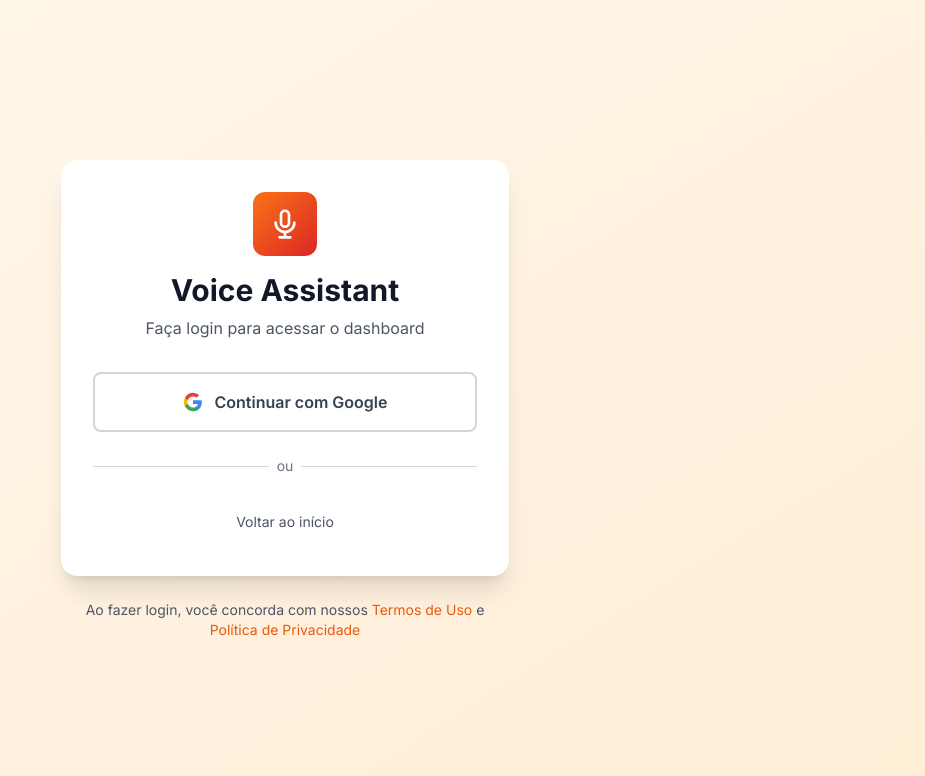
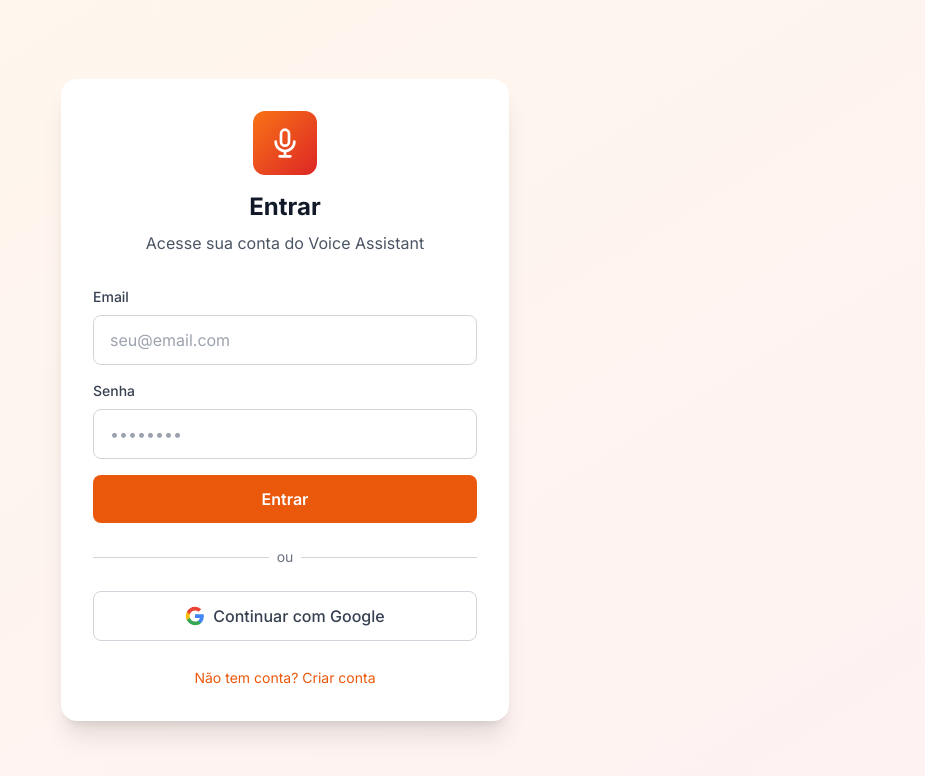
Before and after one commit to BigCorps/minhAi, a Next.js app: page /login in a window 1280 px wide. Shown: the top 776 px of the page, without its empty margins (355-1280 px from the left). Built offline with nearby package versions, Linux system fonts and the light colour scheme; no server answers.

Commit message:
Refactor login page to support signup mode

```diff
--- a/app/login/page.tsx
+++ b/app/login/page.tsx
@@ -3,57 +3,95 @@
 import { useState } from 'react';
 import { createClient } from '@/lib/supabase-browser';
 import { useRouter } from 'next/navigation';
+import Link from 'next/link';
 
 export default function LoginPage() {
+  const [loading, setLoading] = useState(false);
+  const [mode, setMode] = useState<'login' | 'signup'>('login');
+  const [error, setError] = useState<string | null>(null);
   const router = useRouter();
-  const [loading, setLoading] = useState(false);
-  const [error, setError] = useState<string | null>(null);
   const supabase = createClient();
 
+  async function handleEmailAuth(e: React.FormEvent<HTMLFormElement>) {
+    e.preventDefault();
+    setLoading(true);
+    setError(null);
+
+    const formData = new FormData(e.currentTarget);
+    const email = formData.get('email') as string;
+    const password = formData.get('password') as string;
+    const name = formData.get('name') as string;
+
+    try {
+      if (mode === 'signup') {
+        const { data, error } = await supabase.auth.signUp({
+          email,
+          password,
+          options: {
+            data: { name },
+            emailRedirectTo: `${process.env.NEXT_PUBLIC_APP_URL}/auth/callback`,
+          },
+        });
+
+        if (error) throw error;
+
+        alert('Verifique seu email para confirmar o cadastro!');
+        setMode('login');
+      } else {
+        const { error } = await supabase.auth.signInWithPassword({
+          email,
+          password,
+        });
+
+        if (error) throw error;
+
+        router.push('/dashboard');
+        router.refresh();
+      }
+    } catch (error: any) {
+      setError(error.message);
+    } finally {
+      setLoading(false);
+    }
+  }
+
   async function handleGoogleLogin() {
+    setLoading(true);
+    setError(null);
+
     try {
-      setLoading(true);
-      setError(null);
-
-      const baseUrl = process.env.NEXT_PUBLIC_APP_URL || window.location.origin;
-
-      const { data, error } = await supabase.auth.signInWithOAuth({
+      const { error } = await supabase.auth.signInWithOAuth({
         provider: 'google',
         options: {
-          redirectTo: `${baseUrl}/auth/callback`,
-          queryParams: {
-            access_type: 'offline',
-            prompt: 'consent',
-          },
+          redirectTo: `${process.env.NEXT_PUBLIC_APP_URL}/auth/callback`,
         },
       });
 
       if (error) throw error;
-
     } catch (error: any) {
-      console.error('Error:', error);
       setError(error.message);
       setLoading(false);
     }
   }
 
   return (
-    <div className="min-h-screen bg-gradient-to-br from-orange-50 to-orange-100 flex items-center justify-center px-4">
+    <div className="min-h-screen bg-gradient-to-br from-orange-50 to-red-50 flex items-center justify-center px-4">
       <div className="max-w-md w-full">
         <div className="bg-white rounded-2xl shadow-xl p-8">
+          {/* Logo/Header */}
           <div className="text-center mb-8">
-            <div className="w-16 h-16 bg-gradient-to-br from-orange-500 to-red-600 rounded-xl mx-auto mb-4 flex items-center justify-center">
+            <div className="w-16 h-16 bg-gradient-to-br from-orange-500 to-red-600 rounded-xl flex items-center justify-center mx-auto mb-4">
               <svg className="w-8 h-8 text-white" fill="none" stroke="currentColor" viewBox="0 0 24 24">
                 <path strokeLinecap="round" strokeLinejoin="round" strokeWidth={2} d="M19 11a7 7 0 01-7 7m0 0a7 7 0 01-7-7m7 7v4m0 0H8m4 0h4m-4-8a3 3 0 01-3-3V5a3 3 0 116 0v6a3 3 0 01-3 3z" />
               </svg>
             </div>
-
-            <h1 className="text-3xl font-bold text-gray-900 mb-2">
-              Voice Assistant
+            <h1 className="text-2xl font-bold text-gray-900 mb-2">
+              {mode === 'login' ? 'Entrar' : 'Criar Conta'}
             </h1>
-
             <p className="text-gray-600">
-              Faça login para acessar o dashboard
+              {mode === 'login'
+                ? 'Acesse sua conta do Voice Assistant'
+                : 'Crie sua conta para começar'}
             </p>
           </div>
 
@@ -63,70 +101,104 @@ export default function LoginPage() {
             </div>
           )}
 
-          <button
-            onClick={handleGoogleLogin}
-            disabled={loading}
-            className="w-full flex items-center justify-center space-x-3 px-6 py-4 bg-white border-2 border-gray-300 rounded-lg hover:bg-gray-50 transition disabled:opacity-50 disabled:cursor-not-allowed"
-          >
-            {loading ? (
-              <div className="w-5 h-5 border-2 border-gray-600 border-t-transparent rounded-full animate-spin"></div>
-            ) : (
-              <>
-                <svg className="w-5 h-5" viewBox="0 0 24 24">
-                  <path
-                    fill="#4285F4"
-                    d="M22.56 12.25c0-.78-.07-1.53-.2-2.25H12v4.26h5.92c-.26 1.37-1.04 2.53-2.21 3.31v2.77h3.57c2.08-1.92 3.28-4.74 3.28-8.09z"
-                  />
-                  <path
-                    fill="#34A853"
-                    d="M12 23c2.97 0 5.46-.98 7.28-2.66l-3.57-2.77c-.98.66-2.23 1.06-3.71 1.06-2.86 0-5.29-1.93-6.16-4.53H2.18v2.84C3.99 20.53 7.7 23 12 23z"
-                  />
-                  <path
-                    fill="#FBBC05"
-                    d="M5.84 14.09c-.22-.66-.35-1.36-.35-2.09s.13-1.43.35-2.09V7.07H2.18C1.43 8.55 1 10.22 1 12s.43 3.45 1.18 4.93l2.85-2.22.81-.62z"
-                  />
-                  <path
-                    fill="#EA4335"
-                    d="M12 5.38c1.62 0 3.06.56 4.21 1.64l3.15-3.15C17.45 2.09 14.97 1 12 1 7.7 1 3.99 3.47 2.18 7.07l3.66 2.84c.87-2.6 3.3-4.53 6.16-4.53z"
-                  />
-                </svg>
-                <span className="font-semibold text-gray-700">
-                  Continuar com Google
-                </span>
-              </>
+          {/* Email/Password Form */}
+          <form onSubmit={handleEmailAuth} className="space-y-4">
+            {mode === 'signup' && (
+              <div>
+                <label htmlFor="name" className="block text-sm font-medium text-gray-700 mb-2">
+                  Nome Completo
+                </label>
+                <input
+                  type="text"
+                  id="name"
+                  name="name"
+                  required={mode === 'signup'}
+                  placeholder="Seu nome"
+                  className="w-full px-4 py-3 border border-gray-300 rounded-lg focus:ring-2 focus:ring-orange-500 focus:border-transparent"
+                />
+              </div>
             )}
-          </button>
 
+            <div>
+              <label htmlFor="email" className="block text-sm font-medium text-gray-700 mb-2">
+                Email
+              </label>
+              <input
+                type="email"
+                id="email"
+                name="email"
+                required
+                placeholder="seu@email.com"
+                className="w-full px-4 py-3 border border-gray-300 rounded-lg focus:ring-2 focus:ring-orange-500 focus:border-transparent"
+              />
+            </div>
+
+            <div>
+              <label htmlFor="password" className="block text-sm font-medium text-gray-700 mb-2">
+                Senha
+              </label>
+              <input
+                type="password"
+                id="password"
+                name="password"
+                required
+                placeholder="••••••••"
+                minLength={6}
+                className="w-full px-4 py-3 border border-gray-300 rounded-lg focus:ring-2 focus:ring-orange-500 focus:border-transparent"
+              />
+              {mode === 'signup' && (
+                <p className="mt-1 text-xs text-gray-500">Mínimo 6 caracteres</p>
+              )}
+            </div>
+
+            <button
+              type="submit"
+              disabled={loading}
+              className="w-full px-6 py-3 bg-orange-600 text-white rounded-lg hover:bg-orange-700 transition disabled:opacity-50 disabled:cursor-not-allowed font-semibold"
+            >
+              {loading ? 'Aguarde...' : mode === 'login' ? 'Entrar' : 'Criar Conta'}
+            </button>
+          </form>
+
+          {/* Divider */}
           <div className="relative my-6">
             <div className="absolute inset-0 flex items-center">
               <div className="w-full border-t border-gray-300"></div>
             </div>
             <div className="relative flex justify-center text-sm">
-              <span className="px-2 bg-white text-gray-500">
-                ou
-              </span>
+              <span className="px-2 bg-white text-gray-500">ou</span>
             </div>
           </div>
 
+          {/* Google Login */}
           <button
-            onClick={() => router.push('/')}
-            className="w-full px-6 py-3 text-gray-600 hover:text-gray-900 transition text-sm"
+            onClick={handleGoogleLogin}
+            disabled={loading}
+            className="w-full px-6 py-3 border border-gray-300 rounded-lg hover:bg-gray-50 transition disabled:opacity-50 disabled:cursor-not-allowed flex items-center justify-center space-x-2"
           >
-            Voltar ao início
+            <svg className="w-5 h-5" viewBox="0 0 24 24">
+              <path fill="#4285F4" d="M22.56 12.25c0-.78-.07-1.53-.2-2.25H12v4.26h5.92c-.26 1.37-1.04 2.53-2.21 3.31v2.77h3.57c2.08-1.92 3.28-4.74 3.28-8.09z"/>
+              <path fill="#34A853" d="M12 23c2.97 0 5.46-.98 7.28-2.66l-3.57-2.77c-.98.66-2.23 1.06-3.71 1.06-2.86 0-5.29-1.93-6.16-4.53H2.18v2.84C3.99 20.53 7.7 23 12 23z"/>
+              <path fill="#FBBC05" d="M5.84 14.09c-.22-.66-.35-1.36-.35-2.09s.13-1.43.35-2.09V7.07H2.18C1.43 8.55 1 10.22 1 12s.43 3.45 1.18 4.93l2.85-2.22.81-.62z"/>
+              <path fill="#EA4335" d="M12 5.38c1.62 0 3.06.56 4.21 1.64l3.15-3.15C17.45 2.09 14.97 1 12 1 7.7 1 3.99 3.47 2.18 7.07l3.66 2.84c.87-2.6 3.3-4.53 6.16-4.53z"/>
+            </svg>
+            <span className="font-medium text-gray-700">Continuar com Google</span>
           </button>
-        </div>
 
-        <div className="mt-6 text-center">
-          <p className="text-sm text-gray-600">
-            Ao fazer login, você concorda com nossos{' '}
-            <a href="/terms" className="text-orange-600 hover:text-orange-700">
-              Termos de Uso
-            </a>
-            {' '}e{' '}
-            <a href="/privacy" className="text-orange-600 hover:text-orange-700">
-              Política de Privacidade
-            </a>
-          </p>
+          {/* Toggle Mode */}
+          <div className="mt-6 text-center">
+            <button
+              onClick={() => {
+                setMode(mode === 'login' ? 'signup' : 'login');
+                setError(null);
+              }}
+              className="text-sm text-orange-600 hover:text-orange-700"
+            >
+              {mode === 'login'
+                ? 'Não tem conta? Criar conta'
+                : 'Já tem conta? Fazer login'}
+            </button>
+          </div>
         </div>
       </div>
     </div>
```
